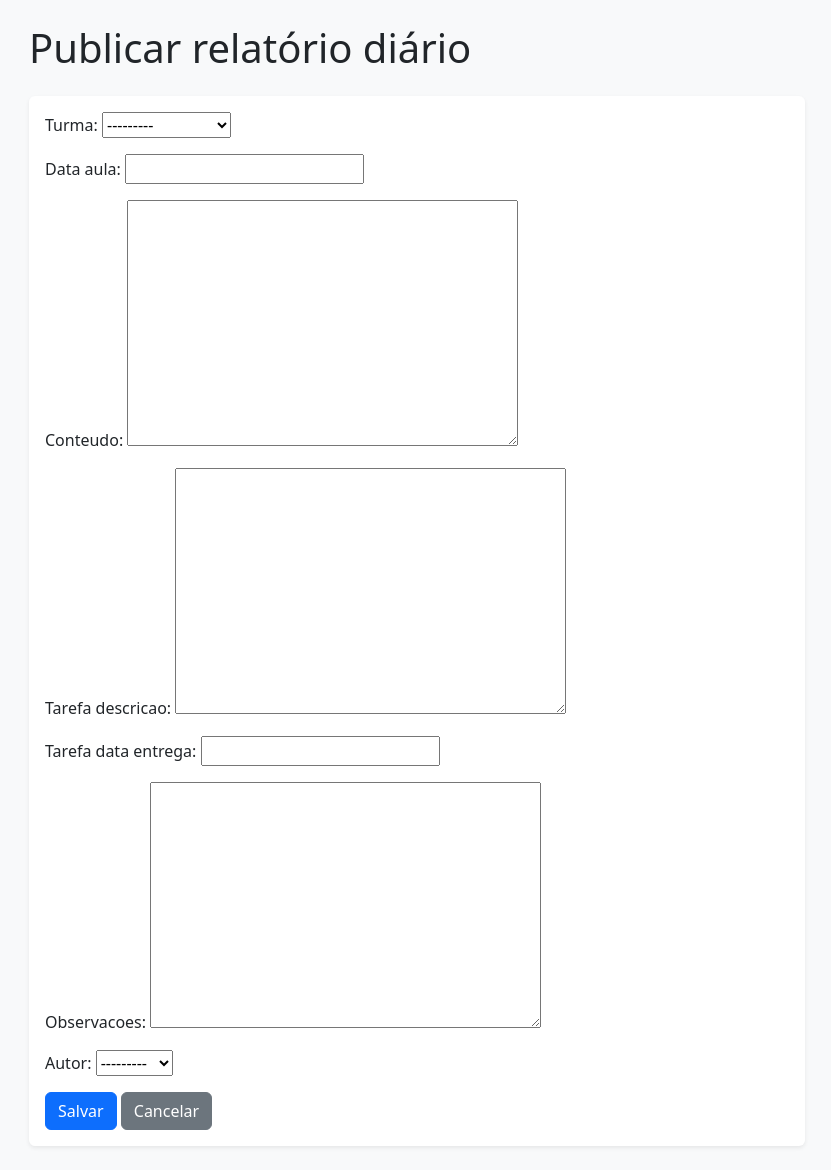
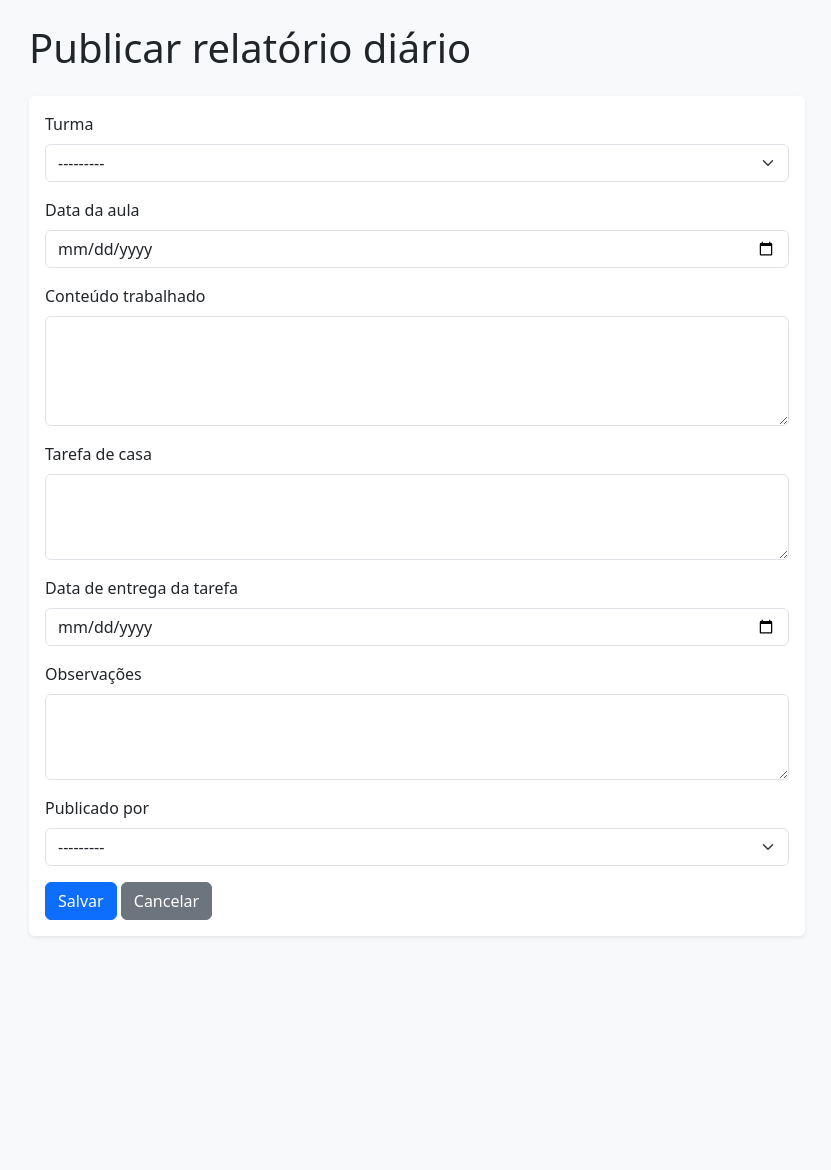
Before and after one commit to lucasaccardo/elo-escolar-project, a Django app: page /relatorios/novo/ in a window 1280 px wide. Shown: the whole page, without its empty margins (223-1054 px from the left). After the commit the page ends 937 px from the top, so only its background shows below. Run offline with Django 5.2, Linux system fonts and the light colour scheme; tables that the repository leaves empty hold one stand-in row (values such as "Sample post").

Commit message:
Aplica Bootstrap e seletor de data no formulario

```diff
--- a/relatorios/forms.py
+++ b/relatorios/forms.py
@@ -5,4 +5,25 @@
 class RelatorioDiarioForm(forms.ModelForm):
     class Meta:
         model = RelatorioDiario
-        fields = ['turma', 'data_aula', 'conteudo', 'tarefa_descricao', 'tarefa_data_entrega', 'observacoes', 'autor']
+        fields = ['turma', 'data_aula', 'conteudo', 'tarefa_descricao',
+                  'tarefa_data_entrega', 'observacoes', 'autor']
+
+        labels = {
+            'turma': 'Turma',
+            'data_aula': 'Data da aula',
+            'conteudo': 'Conteúdo trabalhado',
+            'tarefa_descricao': 'Tarefa de casa',
+            'tarefa_data_entrega': 'Data de entrega da tarefa',
+            'observacoes': 'Observações',
+            'autor': 'Publicado por',
+        }
+
+        widgets = {
+            'turma': forms.Select(attrs={'class': 'form-select'}),
+            'data_aula': forms.DateInput(attrs={'class': 'form-control', 'type': 'date'}),
+            'conteudo': forms.Textarea(attrs={'class': 'form-control', 'rows': 4}),
+            'tarefa_descricao': forms.Textarea(attrs={'class': 'form-control', 'rows': 3}),
+            'tarefa_data_entrega': forms.DateInput(attrs={'class': 'form-control', 'type': 'date'}),
+            'observacoes': forms.Textarea(attrs={'class': 'form-control', 'rows': 3}),
+            'autor': forms.Select(attrs={'class': 'form-select'}),
+        }
--- a/relatorios/templates/relatorios/cadastrar_relatorio.html
+++ b/relatorios/templates/relatorios/cadastrar_relatorio.html
@@ -16,7 +16,16 @@
 
                 <form method="post">
                     {% csrf_token %}
-                    {{ form.as_p }}
+
+                    {% for campo in form %}
+                        <div class="mb-3">
+                            <label class="form-label" for="{{ campo.id_for_label }}">{{ campo.label }}</label>
+                            {{ campo }}
+                            {% for erro in campo.errors %}
+                                <div class="text-danger small mt-1">{{ erro }}</div>
+                            {% endfor %}
+                        </div>
+                    {% endfor %}
 
                     <button type="submit" class="btn btn-primary">Salvar</button>
                     <a href="{% url 'lista_relatorios' %}" class="btn btn-secondary">Cancelar</a>
```
